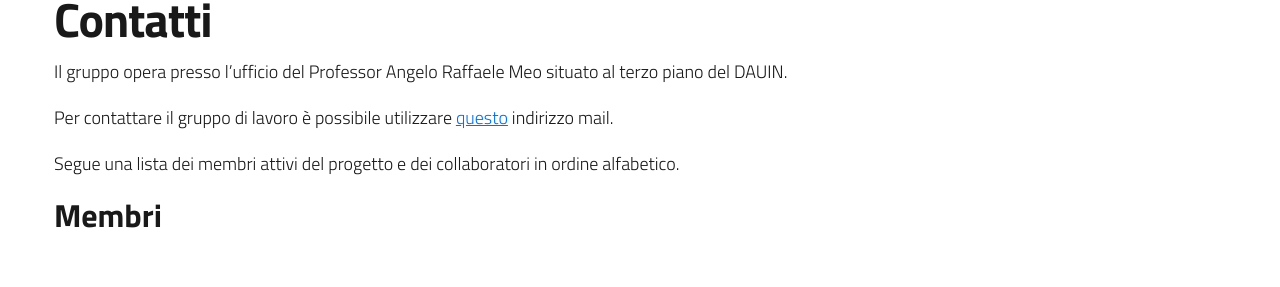
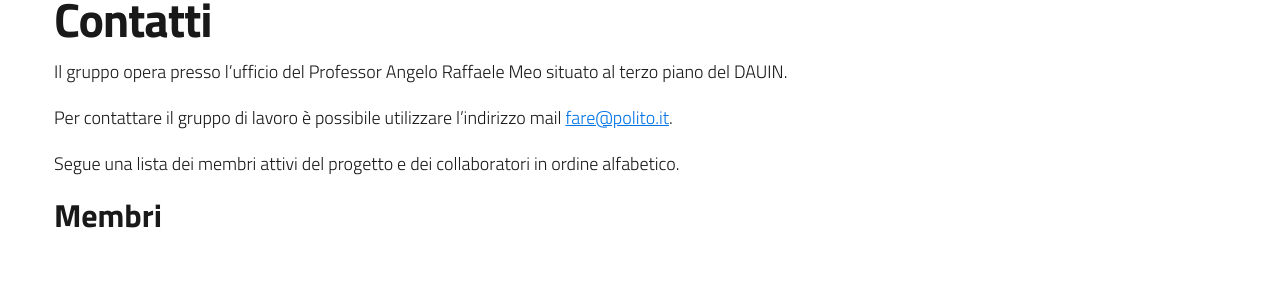
Before and after one commit to open-education-polito/org-website, a Jekyll site: the page built from it/contatti.md, in a window 1280 px wide. Shown: the part 313-600 px from the top of the page. Built offline with Jekyll 4.4.1, drawn with Linux system fonts in a browser that asks for light colours.

Commit message:
Add contact info explictly

```diff
--- a/it/contatti.md
+++ b/it/contatti.md
@@ -10,8 +10,8 @@ order: 20
 Il gruppo opera presso l'ufficio del Professor Angelo Raffaele Meo situato al
 terzo piano del DAUIN.
 
-Per contattare il gruppo di lavoro è possibile utilizzare <a
-href="mailto:fare@polito.it">questo</a> indirizzo mail.
+Per contattare il gruppo di lavoro è possibile utilizzare l'indirizzo mail <a
+href="mailto:fare@polito.it">fare@polito.it</a>.
 
 Segue una lista dei membri attivi del progetto e dei collaboratori in
 ordine alfabetico.
```
